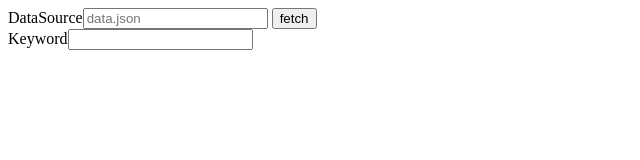
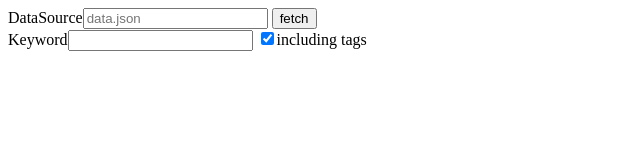
Before and after one commit to JuliusEther/paradocs-hotmock, a plain HTML site: page public/index.html in a window 1280 px wide. Shown: the whole page, without its empty margins (0-640 px from the left). Drawn offline with Linux system fonts and the light colour scheme.

Commit message:
tagを検索条件に含めるかのオプションを追加

```diff
--- a/public/index.html
+++ b/public/index.html
@@ -14,6 +14,7 @@
     </div>
     <div>
         <span>Keyword</span><input type="text" id="target" />
+        <input type="checkbox" id="is_include_tag" checked><span>including tags</span>
     </div>
     <div>
         <table id="result">
```
Also changed, not shown: 1 other file.
